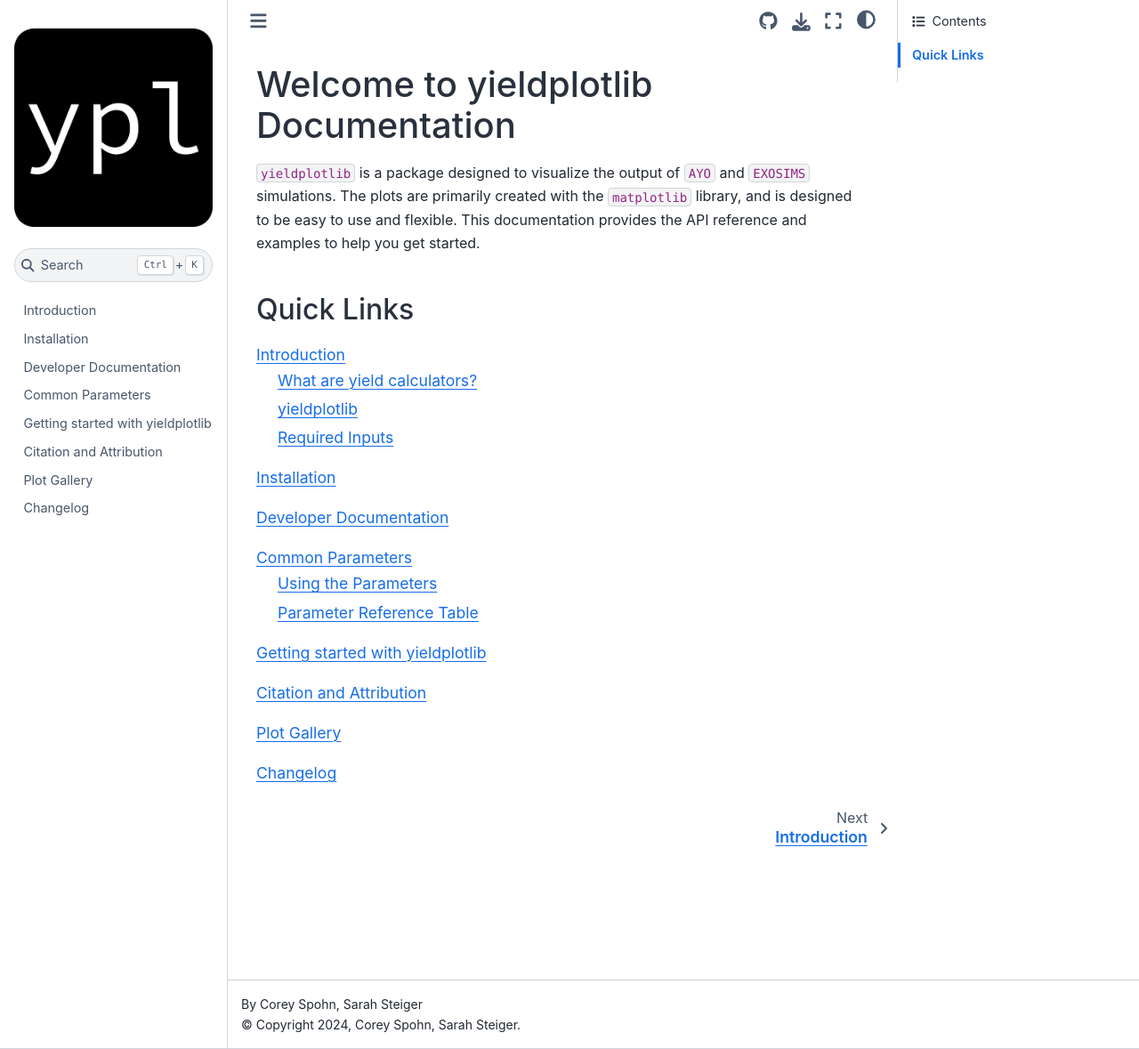
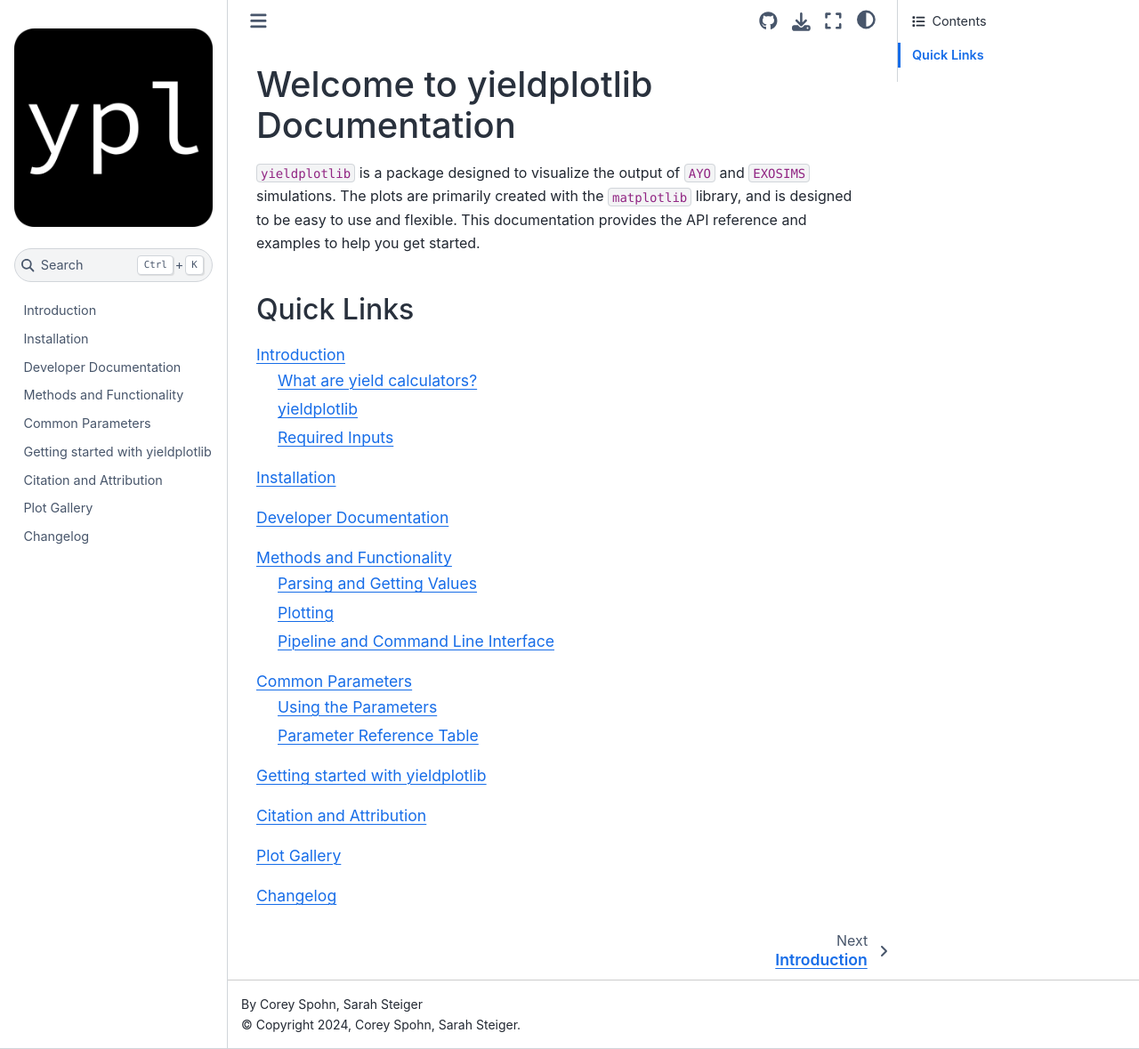
Before and after one commit to HWO-Yield-Visualizations/yieldplotlib, a Sphinx documentation site: the page built from docs/index.md, in a window 1280 px wide and 1179 px high. Shown: the whole window at 89% size. Built offline with Sphinx 7.4.7 and the Sphinx Book theme 1.1.4, drawn with Linux system fonts in a browser that asks for light colours; the version number could not be read and is left out; some of the changed lines change nothing that is shown.

Commit message:
docs: add functionality.md file moving implementation details from paper to docs.

````diff
--- a/docs/index.md
+++ b/docs/index.md
@@ -21,6 +21,10 @@ user/dev
 ```
 ```{toctree}
 :maxdepth: 2
+user/functionality
+```
+```{toctree}
+:maxdepth: 2
 user/ypl_parameters
 ```
 ```{toctree}
--- /dev/null
+++ b/docs/user/functionality.md
@@ -0,0 +1,73 @@
+# Methods and Functionality
+
+## Parsing and Getting Values
+`yieldplotlib` provides a loading system with a unified interface for accessing data from
+the yield codes. The system manages the complex and inconsistent file structures of the
+AYO and EXOSIMS inputs and outputs by organizing them into a hierarchical tree of nodes
+representing files and directories. This abstraction creates a consistent API that
+allows users to query data without needing to understand and parse the underlying
+data products. For collaboration purposes, the valid queries are managed in a Google
+Sheet where collaborators have linked the EXOSIMS and AYO keys to a universal key in `yieldplotlib`.
+This Google Sheet is processed into a `key_map` which is updated daily. Users can update
+the sheet, download it as a CSV file, and process it locally for development.
+
+Once the yield packages are loaded and parsed, a getter can be called on the directory objects
+to return the corresponding value from the respective yield code, for example:
+
+```angular2html
+from yieldplotlib.load import AYODirectory, EXOSIMSDirectory
+
+ayo = AYODirectory(Path("path/to/my/ayo_data"))
+exosims = EXOSIMSDirectory(Path("path/to/my/exosims_data"))
+
+ayo.get("yield_earth")
+exosims.get("yield_earth")
+```
+
+Yield input packages (YIPs) specifying input coronagraph parameters can also be loaded and accessed
+using the same file node and directory structure. This allows users to access key coronagraph performance
+metrics that serve as critical inputs to these yield codes. In order to process the YIPs, `yieldplotlib`
+uses [yippy](https://github.com/CoreySpohn/yippy) as a backend, though the user interface is identical to generating the AYO and EXOSIMS
+directories, for example:
+
+
+```angular2html
+from yieldplotlib.load import YIPDirectory
+
+yip = YIPDirectory(Path("path/to/my/yip_data"))
+```
+
+## Plotting
+
+### Generic and Comparison Plots
+
+`yieldplotlib` extends the commonly used Python plotting package `matplotlib` to take advantage
+of the wide variety of customization options that  `matplotlib` offers. The `yieldplotlib` generic
+plots are used for single yield run visualizations and can make scatter plots, standard plots,
+and histograms. This extension is achieved through a function that runs when `yieldplotlib`
+is imported that automatically adds new plotting methods (prefixed with `ypl_`) to `matplotlib`'s
+`Axes` class, allowing users to directly call methods like `ax.ypl_plot()` and
+`ax.ypl_scatter()` on any `matplotlib` axes object.
+
+Also provided are comparison plots that can handle multiple yield runs and automatically create
+multi-panel figures.
+
+### Plotting Scripts
+`yieldplotlib` contains scripts for generating common plots used in yield code visualizations to
+provide instant usability for comparing AYO and EXOSIMS as motivated by the rapid pace of the ongoing
+architecture trade studies for HWO. This also serves to provide examples on how the package can be
+used for those who want to adapt the generic `yieldplotlib` parsing structure and plotting methods to
+generate their own bespoke visualizations.
+
+
+## Pipeline and Command Line Interface
+
+In order to generate summary plots quickly, `yieldplotlib` comes packaged with a command line interface
+and plotting pipeline to create a suite of commonly used yield plots. This is accessed through the terminal
+by:
+
+```angular2html
+ypl_run path/to/yield/runs
+```
+where the specified path is either to a single folder containing the outputs for a single AYO or EXOSIMS run,
+or to a directory containing subdirectories of many AYO and EXOSIMS runs.
````
